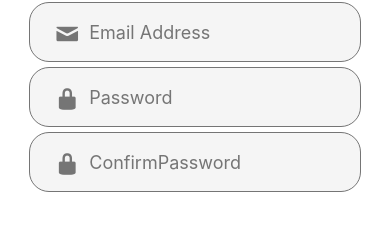
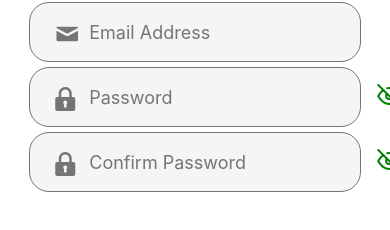
Before and after one commit to JoshuaHarryy/Begins, a React Native app: screen /Signup in a window 390 px wide. Shown: the part 340-570 px from the top of the page. Built offline with nearby package versions, Linux system fonts and the light colour scheme.

Commit message:
Authentication

```diff
--- a/App.tsx
+++ b/App.tsx
@@ -1,6 +1,6 @@
-import { StyleSheet, Text, View } from 'react-native'
-import React from 'react'
-import { NavigationContainer } from '@react-navigation/native'
+import React from 'react';
+import { StyleSheet } from 'react-native';
+import { NavigationContainer } from '@react-navigation/native';
 import { createNativeStackNavigator } from '@react-navigation/native-stack';
 import Loginscreen from './src/screens/Loginscreen';
 import Signupscreen from './src/screens/Signupscreen';
@@ -14,34 +14,49 @@ import PermitScreen from './src/screens/PermitScreen';
 import IFTAScreen from './src/screens/IFTAScreen';
 import ExpenseScreen from './src/screens/ExpenseScreen';
 import ElectronicLogScreen from './src/screens/ElectronicLogScreen';
-
+import LoginProvider, { useLogin } from './src/context/LoginProvider';
 
 const Stack = createNativeStackNavigator();
 
-const App = () => {
+const AuthStack = () => (
+  <Stack.Navigator screenOptions={{ headerShown: false }}>
+    <Stack.Screen name="Login" component={Loginscreen} />
+    <Stack.Screen name="Signup" component={Signupscreen} />
+    <Stack.Screen name="OTP" component={Otpscreen} />
+    <Stack.Screen name="Verify" component={Verifyscreen} />
+  </Stack.Navigator>
+);
+
+const AppStack = () => (
+  <Stack.Navigator screenOptions={{ headerShown: false }}>
+    <Stack.Screen name="house" component={HomeScreen} />
+    <Stack.Screen name="Company" component={CardScreen1} />
+    <Stack.Screen name="Accounts" component={AccountScreen} />
+    <Stack.Screen name="OtherInfo" component={OtherAccountsScreens} />
+    <Stack.Screen name="Permit" component={PermitScreen} />
+    <Stack.Screen name="IFTA" component={IFTAScreen} />
+    <Stack.Screen name="Expense" component={ExpenseScreen} />
+    <Stack.Screen name="ElectronicLog" component={ElectronicLogScreen} />
+  </Stack.Navigator>
+);
+
+const MainApp = () => {
+  const { isLoggedIn } = useLogin();
+  console.log('Is logged in:', isLoggedIn);
+
   return (
     <NavigationContainer>
-      <Stack.Navigator screenOptions={{
-        headerShown: false,
-      }}>
-        <Stack.Screen name="Login" component={Loginscreen} />
-        <Stack.Screen name="Signup" component={Signupscreen} />
-        <Stack.Screen name="OTP" component={Otpscreen} />
-        <Stack.Screen name="verify" component={Verifyscreen} />
-        <Stack.Screen name="Home" component={HomeScreen} />
-        <Stack.Screen name="company" component={CardScreen1} />
-        <Stack.Screen name="Accounts" component={AccountScreen}  />
-        <Stack.Screen name="OtherInfo" component={OtherAccountsScreens}  />
-        <Stack.Screen name="Permit" component={PermitScreen}  />
-        <Stack.Screen name="IFTA" component={IFTAScreen}  />
-        <Stack.Screen name="Expense" component={ExpenseScreen}  />
-        <Stack.Screen name="ElectronicLog" component={ElectronicLogScreen}  />
+      {isLoggedIn ? <AppStack /> : <AuthStack />}
+    </NavigationContainer>
+  );
+};
 
-      </Stack.Navigator>
-    </NavigationContainer>
-  )
-}
+const App = () => (
+  <LoginProvider>
+    <MainApp />
+  </LoginProvider>
+);
 
-export default App
+export default App;
 
-const styles = StyleSheet.create({})
+const styles = StyleSheet.create({});
--- /dev/null
+++ b/src/context/LoginProvider.jsx
@@ -0,0 +1,22 @@
+import React, { createContext, useContext, useState } from 'react';
+
+const LoginContext = createContext();
+
+export const useLogin = () => {
+  return useContext(LoginContext);
+};
+
+const LoginProvider = ({ children }) => {
+  const [isLoggedIn, setIsLoggedIn] = useState(false);
+
+  const login = () => setIsLoggedIn(true);
+  const logout = () => setIsLoggedIn(false);
+
+  return (
+    <LoginContext.Provider value={{ isLoggedIn, login, logout }}>
+      {children}
+    </LoginContext.Provider>
+  );
+};
+
+export default LoginProvider;
--- a/src/screens/Loginscreen.jsx
+++ b/src/screens/Loginscreen.jsx
@@ -14,6 +14,7 @@ import { useState } from 'react';
 
 const Loginscreen = ({ navigation }) => {
 
+
   const [email, setEmail] = useState('');
   const [password, setPassword] = useState('');
   const [error, setError] = useState('');
@@ -21,6 +22,7 @@ const Loginscreen = ({ navigation }) => {
   const [secureTextEntry, setSecureTextEntry] = useState(true);
 
   const handleSignIn = () => {
+
 
     if (!email || !password) {
       Alert.alert("Error", "Please fill in all fields.");
@@ -32,7 +34,7 @@ const Loginscreen = ({ navigation }) => {
       .then(userCredentials => {
         Alert.alert("Login In successful!")
         console.log(userCredentials.user.email);
-        navigation.navigate('Home');
+        navigation.navigate('house');
       })
       .catch(error => {
         Alert.alert("Email & password are incorrect")
--- a/src/screens/Signupscreen.jsx
+++ b/src/screens/Signupscreen.jsx
@@ -1,6 +1,7 @@
 import { Image, StyleSheet, Text, TextInput, View, SafeAreaView, TouchableOpacity, ScrollView, Alert } from 'react-native'
 import React, { useState } from 'react'
 import FontAwesome from 'react-native-vector-icons/FontAwesome';
+import Fontisto from 'react-native-vector-icons/Fontisto';
 import Feather from 'react-native-vector-icons/Feather';
 import Entypo from 'react-native-vector-icons/Entypo';
 import AntDesign from 'react-native-vector-icons/AntDesign';
@@ -33,21 +34,18 @@ const Signupscreen = () => {
   const navigation = useNavigation();
   const [email, setEmail] = useState('');
   const [password, setPassword] = useState('');
-  const [name, setName] = useState()
+  const [name, setName] = useState();
+  const [confirmPassword, setConfirmPassword] = useState();
 
   const [secureTextEntry, setSecureTextEntry] = useState(true);
 
   const handleLogin = async () => {
     try {
       if (email.length > 0 && password.length > 0 && name.length > 0) {
-        const isUserCreated = await auth().createUserWithEmailAndPassword(
-
-          email,
-          password
-        )
+        const isUserCreated = await auth().createUserWithEmailAndPassword(email, password)
           .then(async (userCredentials) => {
-            userData = {
-              name: name,
+            const userData = {
+              name,
               email: userCredentials.user.email,
               uid: userCredentials.user.uid,
               address: '',
@@ -57,35 +55,36 @@ const Signupscreen = () => {
               supportNumber: '',
               createdAt: firestore.FieldValue.serverTimestamp(),
               updatedAt: firestore.FieldValue.serverTimestamp(),
-            }
-            await firestore().collection("Users").doc(userCredentials.user.uid)
-              .set(userData);
+            };
+            await firestore().collection("Users").doc(userCredentials.user.uid).set(userData);
             console.log(userCredentials);
-            Alert.alert("Signup successful!")
+            Alert.alert("Signup successful!");
+            await auth().currentUser.sendEmailVerification();
+            await auth().signOut();
+            Alert.alert('Please verify your email. Check the link in your inbox.');
+            navigation.navigate('Login');
           })
           .catch((error) => {
-            console.log(error)
-          })
-
-
-
-        await auth().currentUser.sendEmailVerification();
-        await auth().signOut();
-        Alert('please Verify your Email Check Out Link In Your Inbox');
-        navigation.navigate('Login');
-        console.log(isUserCreated);
+            if (error.code === 'auth/email-already-in-use') {
+              Alert.alert('Email already in use', 'The email address is already registered. Please use a different email or log in.');
+            } else if (error.code === 'auth/invalid-email') {
+              Alert.alert('Invalid Email', 'The email address is not valid. Please enter a valid email.');
+            } else if (error.code === 'auth/weak-password') {
+              Alert.alert('Weak Password', 'The password is too weak. Please enter a stronger password.');
             } else {
-        Alert.alert('please Enter all data')
+              Alert.alert('Error', error.message);
+            }
+            console.log(error);
+          });
+      } else {
+        Alert.alert('Please Enter All Data', 'All fields are required. Please fill in all the details.');
       }
     } catch (error) {
-      console.log(error);
+      console.log(error.message);
       Alert.alert('Error', error.message);
     }
-  }
-  const HandleLogin = () => {
-    navigation.navigate("Login");
+  };
 
-  }
   const togglePasswordVisibility = () => {
     setSecureTextEntry(!secureTextEntry);
   };
@@ -160,14 +159,10 @@ const Signupscreen = () => {
 
             <View style={styles.BoxesmainView}>
             <View style={styles.PasswordBox}>
-                <Entypo name={"lock"} size={24} color={"#757575"} style={styles.IconUser} />
+            <Fontisto name={"locked"} size={24} color={"#757575"} style={styles.inputIcon} />
             <TextInput style={styles.TextName}
-                  value={values.password}
-                  onChangeText={value => {
-                    setPassword(value);
-                    handleChange('password')(value);
-                  }}
-                  onBlur={() => setFieldTouched('password')}
+              value={password}
+              onChangeText={value => setPassword(value)}
               placeholder='Password'
               secureTextEntry={secureTextEntry}
               placeholderTextColor={'#757575'} />
@@ -175,7 +170,6 @@ const Signupscreen = () => {
               <Feather
                 name={secureTextEntry ? 'eye-off' : 'eye'}
                 size={24}
-                color="gray"
                 style={styles.inputIcon2}
               />
             </TouchableOpacity>
@@ -187,8 +181,19 @@ const Signupscreen = () => {
 
             <View style={styles.BoxesmainView}>
             <View style={styles.ConfirmPasswordBox}>
-                <Entypo name={"lock"} size={24} color={"#757575"} style={styles.IconUser} />
-                <TextInput style={styles.TextName} placeholder='ConfirmPassword' secureTextEntry placeholderTextColor={'#757575'} />
+            <Fontisto name={"locked"} size={24} color={"#757575"} style={styles.inputIcon} />
+            <TextInput style={styles.TextName}
+              value={confirmPassword}
+              onChangeText={value => setConfirmPassword(value)}
+              placeholder='Confirm Password'
+              secureTextEntry={secureTextEntry}
+              placeholderTextColor={'#757575'} />
+              <TouchableOpacity  onPress={togglePasswordVisibility}>
+             <Feather
+             name={secureTextEntry ? 'eye-off' : 'eye'}
+             size={24}
+             style={styles.inputIcon2} />
+             </TouchableOpacity>
           </View>
             </View>
             <View style={styles.SignupView}>
@@ -223,7 +228,7 @@ const Signupscreen = () => {
             <View style={orientation === 'landscape' ? styles.FooterContainerLandscape : styles.FooterContainerPortrait}>
               <Text style={styles.baseText}>
                 <Text style={styles.FirstFooterText}>Already have an account?</Text>
-                <TouchableOpacity onPress={HandleLogin}>
+                <TouchableOpacity onPress={handleLogin}>
                   <Text style={styles.secondFooterText}> Log in</Text>
 
                 </TouchableOpacity>
@@ -312,10 +317,10 @@ const styles = StyleSheet.create({
     color: "green",
     marginRight: 20,
     marginTop: 15,
-    marginHorizontal: 145
   },
   TextName: {
-    fontSize: 18
+    fontSize: 18,
+    flex: 1,
   },
   EmailAddressBox: {
     width: '85%',
@@ -336,10 +341,19 @@ const styles = StyleSheet.create({
     backgroundColor: '#F5F5F5',
     borderColor: '#757575',
     borderRadius: 20,
-
     marginTop: 5,
     flexDirection: "row",
     elevation: 4,
+  },
+  inputIcon: {
+    marginLeft: 25,
+    marginRight: 14,
+    marginTop: 18
+  },
+  Textinput: {
+    flex: 1,
+    fontSize: 16,
+    color: '#757575',
   },
   ConfirmPasswordBox: {
     width: '85%',
```
Also changed, not shown: HomeScreen.jsx (+6 -6 lines). Lines whose indentation alone changed are shown as unchanged.
